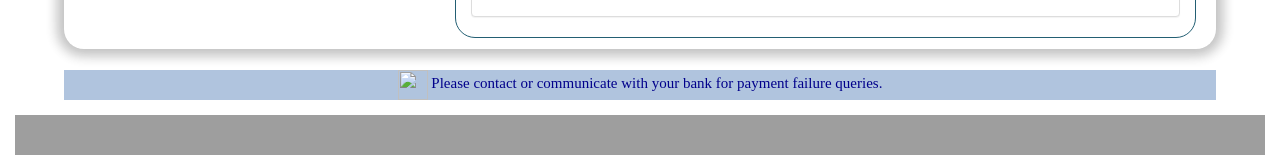
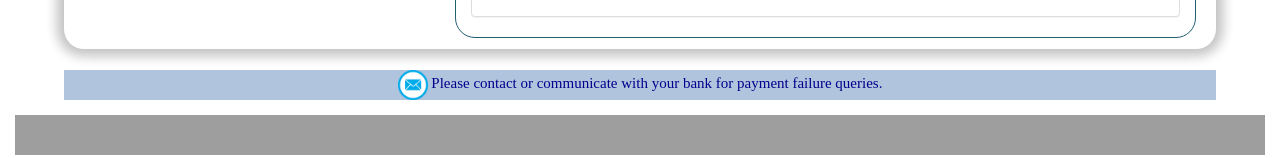
Before and after one commit to amitkasbe/WebsiteHosted, a plain HTML site: page dslr.html in a window 1280 px wide. Shown: the part 1192-1350 px from the top of the page. Drawn offline with nearby package versions, Linux system fonts and the light colour scheme; the site is published under a folder, as on GitHub Pages, so addresses that start at the root find nothing.

Commit message:
Update dslr.html

```diff
--- a/dslr.html
+++ b/dslr.html
@@ -654,7 +654,7 @@
             <div style="background-color:lightsteelblue;width:90%;"  class="col-sm-12">
                 <p style="color:darkblue; font-family:'Arial Unicode MS'">
 
-                    <img src="/DSLR/Image/email.png" style="width:30px;height:30px;" /> Please contact or communicate with your bank for payment failure queries.
+                    <img src="DSLR/Image/email.png" style="width:30px;height:30px;" /> Please contact or communicate with your bank for payment failure queries.
                 </p>
                      </div>
         </div>
```
